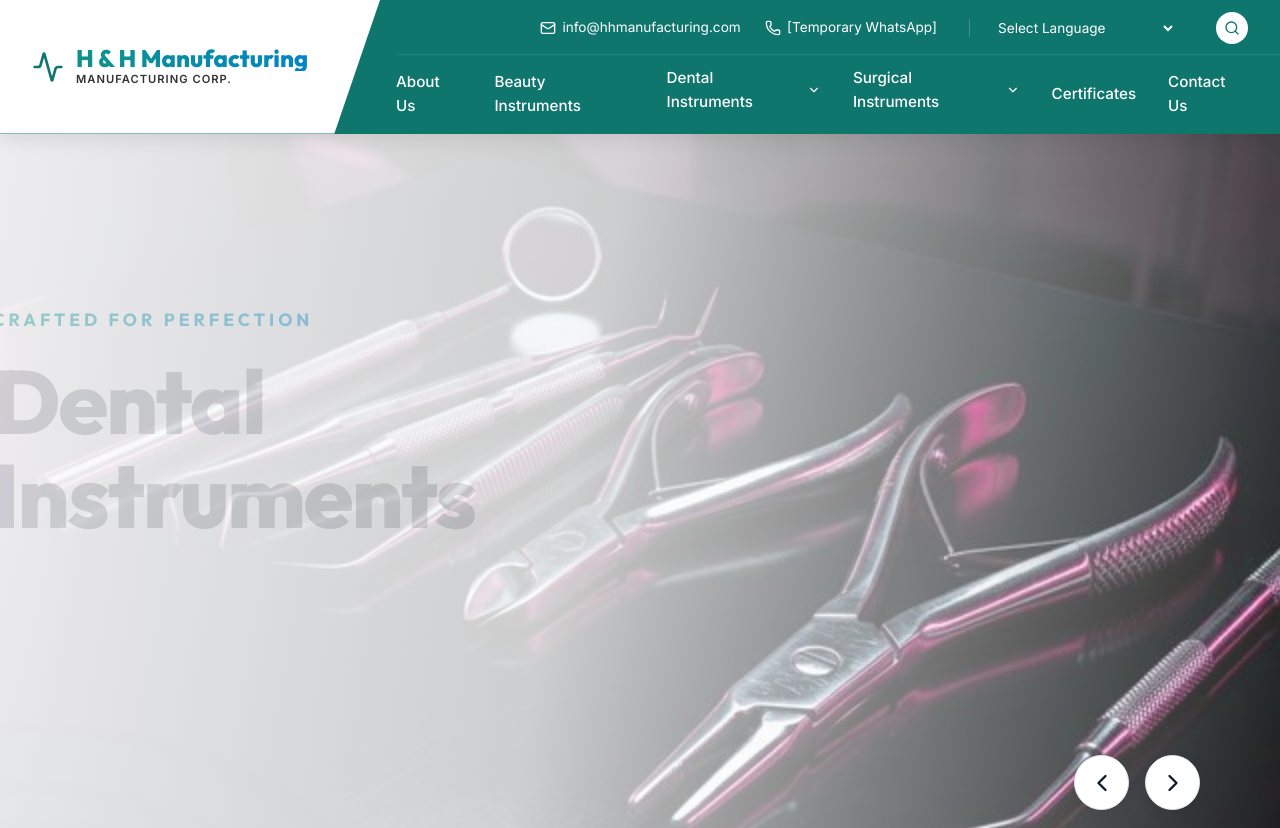
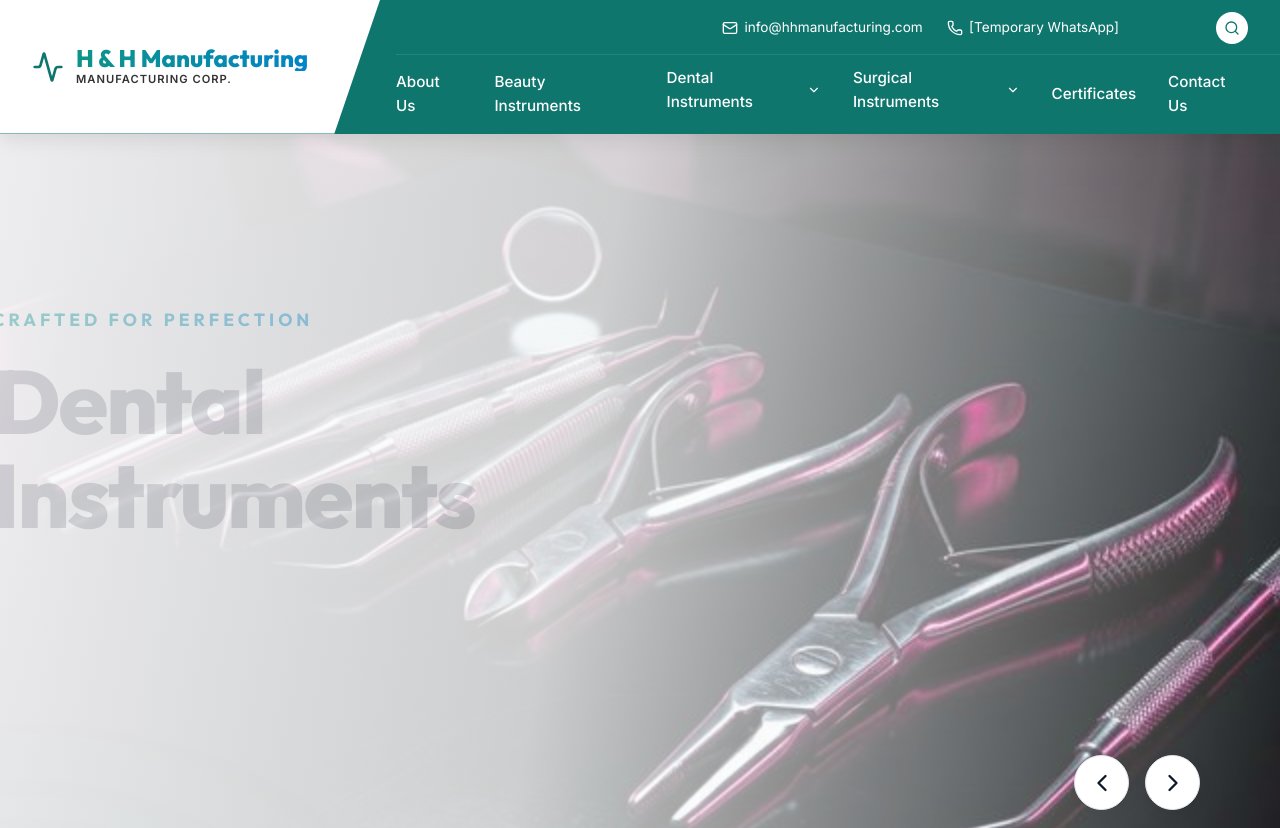
Before and after one commit to Digitalastra01/demo, a React (Vite) app: page / in a window 1280 px wide. Shown: the top 828 px of the page. Built offline with nearby package versions, Linux system fonts and the light colour scheme.

Commit message:
Implement global Google Translate capability via Navbar dropdown

```diff
--- a/index.html
+++ b/index.html
@@ -6,6 +6,16 @@
     <meta name="viewport" content="width=device-width, initial-scale=1.0" />
     <meta name="description" content="H & H Manufacturing sets international standards of quality. We specialize in Dental, Surgical, and Beauty instruments trusted globally." />
     <title>H & H Manufacturing | Surgical & Dental Instruments</title>
+    <script type="text/javascript">
+      function googleTranslateElementInit() {
+        new google.translate.TranslateElement({
+          pageLanguage: 'en',
+          includedLanguages: 'en,es,fr,de,ar,zh-CN,ru,pt,it,ja', // Match our previous subset exactly
+          layout: google.translate.TranslateElement.InlineLayout.SIMPLE
+        }, 'google_translate_element');
+      }
+    </script>
+    <script type="text/javascript" src="//translate.google.com/translate_a/element.js?cb=googleTranslateElementInit"></script>
   </head>
   <body>
     <div id="root"></div>
--- a/src/components/Navbar.css
+++ b/src/components/Navbar.css
@@ -115,7 +115,22 @@
   margin-left: 0.5rem;
 }
 
-.native-language-select {
+/* Global Google Translate Overrides */
+.goog-te-banner-frame.skiptranslate {
+  display: none !important;
+}
+body {
+  top: 0px !important;
+}
+.goog-logo-link {
+  display: none !important;
+}
+.goog-te-gadget {
+  color: transparent !important;
+  font-size: 0 !important;
+}
+
+#google_translate_element select {
   background: transparent;
   color: #ffffff;
   border: none;
@@ -126,7 +141,7 @@
   padding-right: 0.5rem;
 }
 
-.native-language-select option {
+#google_translate_element select option {
   background: #ffffff;
   color: #000000;
   padding: 0.5rem;
--- a/src/components/Navbar.jsx
+++ b/src/components/Navbar.jsx
@@ -70,20 +70,8 @@ const Navbar = () => {
               <Phone size={16} />
               <span>[Temporary WhatsApp]</span>
             </div>
-            <div className="info-item language-selector-wrapper">
-              <select className="native-language-select">
-                <option value="">Select Language</option>
-                <option value="en">English</option>
-                <option value="es">Español (Spanish)</option>
-                <option value="fr">Français (French)</option>
-                <option value="de">Deutsch (German)</option>
-                <option value="ar">العربية (Arabic)</option>
-                <option value="zh">中文 (Chinese)</option>
-                <option value="ru">Русский (Russian)</option>
-                <option value="pt">Português (Portuguese)</option>
-                <option value="it">Italiano (Italian)</option>
-                <option value="ja">日本語 (Japanese)</option>
-              </select>
+            <div className="info-item language-selector-wrapper" style={{ overflow: 'hidden' }}>
+              <div id="google_translate_element"></div>
             </div>
             <div className="search-container" style={{ position: 'relative', display: 'flex', alignItems: 'center', marginLeft: '1rem' }}>
               <AnimatePresence>
```
